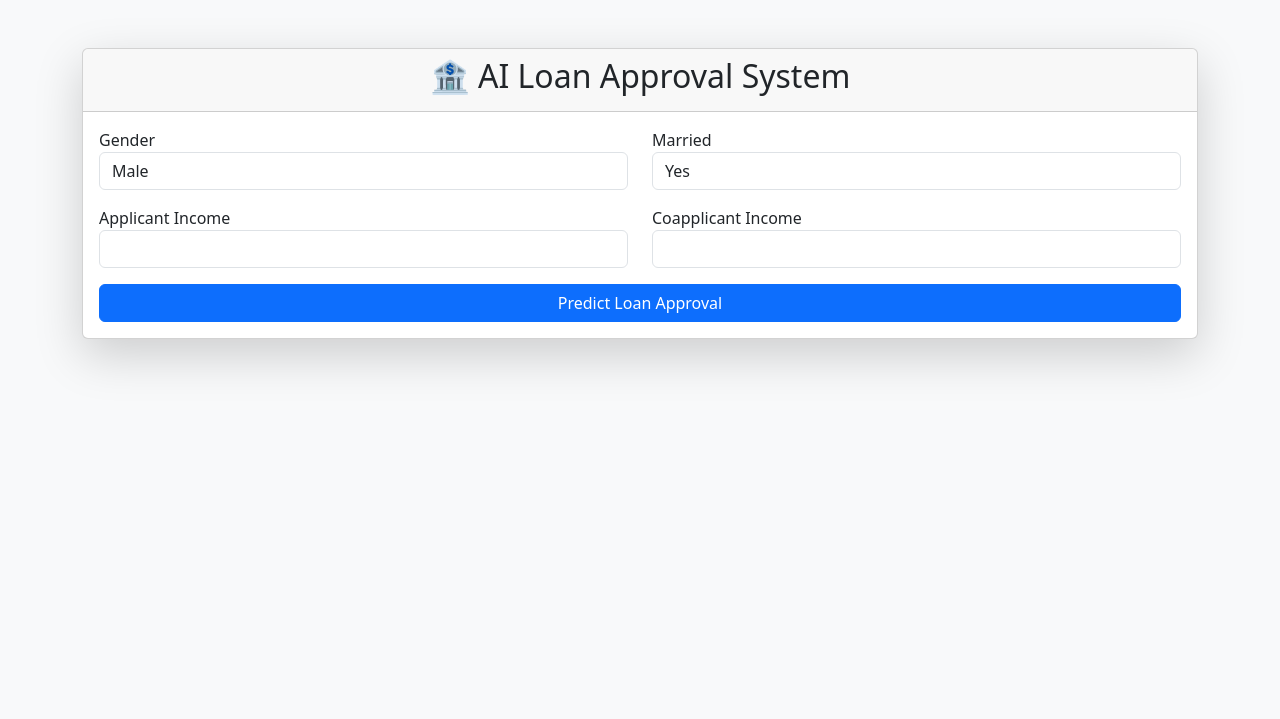
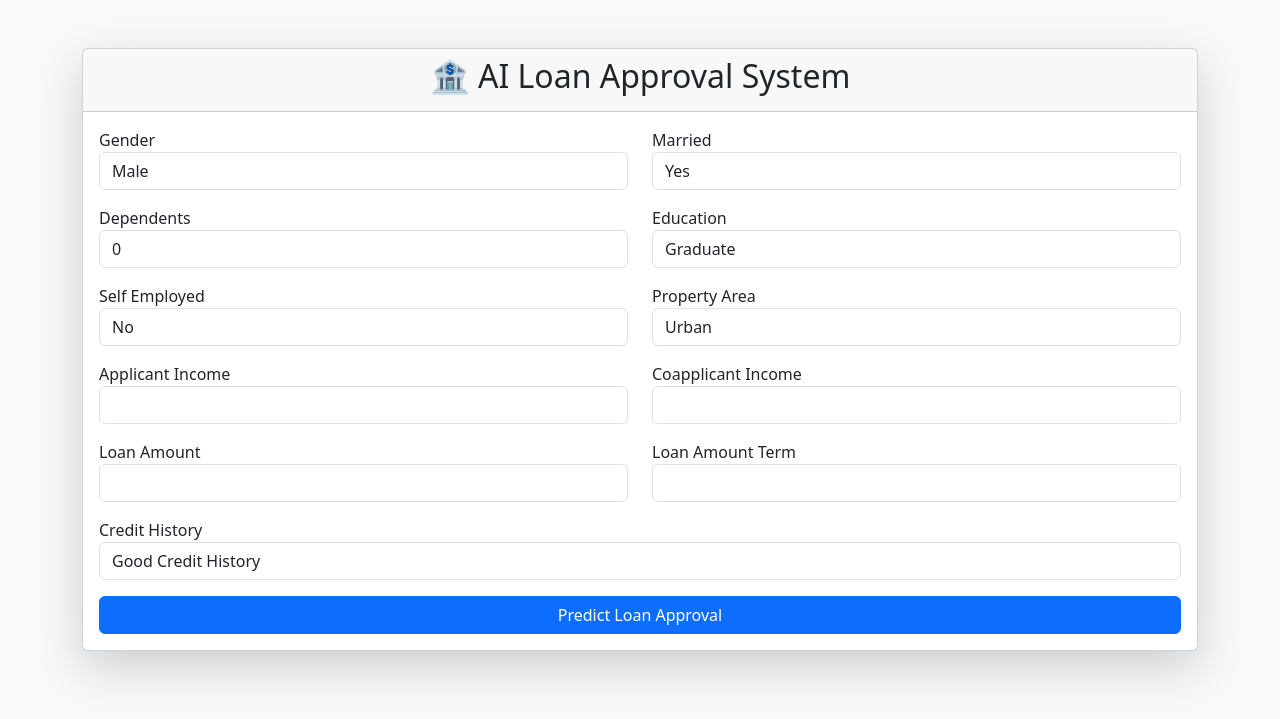
Before and after one commit to TarunaBV/AI-Loan-Approval-System, a Flask app: page / in a window 1280 px wide. Shown: the top 719 px of the page. Run offline with Flask 3, Linux system fonts and the light colour scheme; parts of the project's set-up code (start-up, migrations or seed data) failed here and were passed over.

Commit message:
Updated index.html

```diff
--- a/templates/index.html
+++ b/templates/index.html
@@ -30,25 +30,62 @@
                     <div class="row">
 
                         <div class="col-md-6 mb-3">
-
                             <label>Gender</label>
-
                             <select class="form-control" name="Gender">
                                 <option>Male</option>
                                 <option>Female</option>
                             </select>
-
                         </div>
 
                         <div class="col-md-6 mb-3">
-
                             <label>Married</label>
-
                             <select class="form-control" name="Married">
                                 <option>Yes</option>
                                 <option>No</option>
                             </select>
+                        </div>
 
+                    </div>
+
+                    <div class="row">
+
+                        <div class="col-md-6 mb-3">
+                            <label>Dependents</label>
+                            <select class="form-control" name="Dependents">
+                                <option>0</option>
+                                <option>1</option>
+                                <option>2</option>
+                                <option>3+</option>
+                            </select>
+                        </div>
+
+                        <div class="col-md-6 mb-3">
+                            <label>Education</label>
+                            <select class="form-control" name="Education">
+                                <option>Graduate</option>
+                                <option>Not Graduate</option>
+                            </select>
+                        </div>
+
+                    </div>
+
+                    <div class="row">
+
+                        <div class="col-md-6 mb-3">
+                            <label>Self Employed</label>
+                            <select class="form-control" name="Self_Employed">
+                                <option>No</option>
+                                <option>Yes</option>
+                            </select>
+                        </div>
+
+                        <div class="col-md-6 mb-3">
+                            <label>Property Area</label>
+                            <select class="form-control" name="Property_Area">
+                                <option>Urban</option>
+                                <option>Semiurban</option>
+                                <option>Rural</option>
+                            </select>
                         </div>
 
                     </div>
@@ -63,6 +100,32 @@
                         <div class="col-md-6 mb-3">
                             <label>Coapplicant Income</label>
                             <input class="form-control" type="number" name="CoapplicantIncome" required>
+                        </div>
+
+                    </div>
+
+                    <div class="row">
+
+                        <div class="col-md-6 mb-3">
+                            <label>Loan Amount</label>
+                            <input class="form-control" type="number" name="LoanAmount" required>
+                        </div>
+
+                        <div class="col-md-6 mb-3">
+                            <label>Loan Amount Term</label>
+                            <input class="form-control" type="number" name="Loan_Amount_Term" required>
+                        </div>
+
+                    </div>
+
+                    <div class="row">
+
+                        <div class="col-md-12 mb-3">
+                            <label>Credit History</label>
+                            <select class="form-control" name="Credit_History">
+                                <option value="1">Good Credit History</option>
+                                <option value="0">Bad Credit History</option>
+                            </select>
                         </div>
 
                     </div>
```
